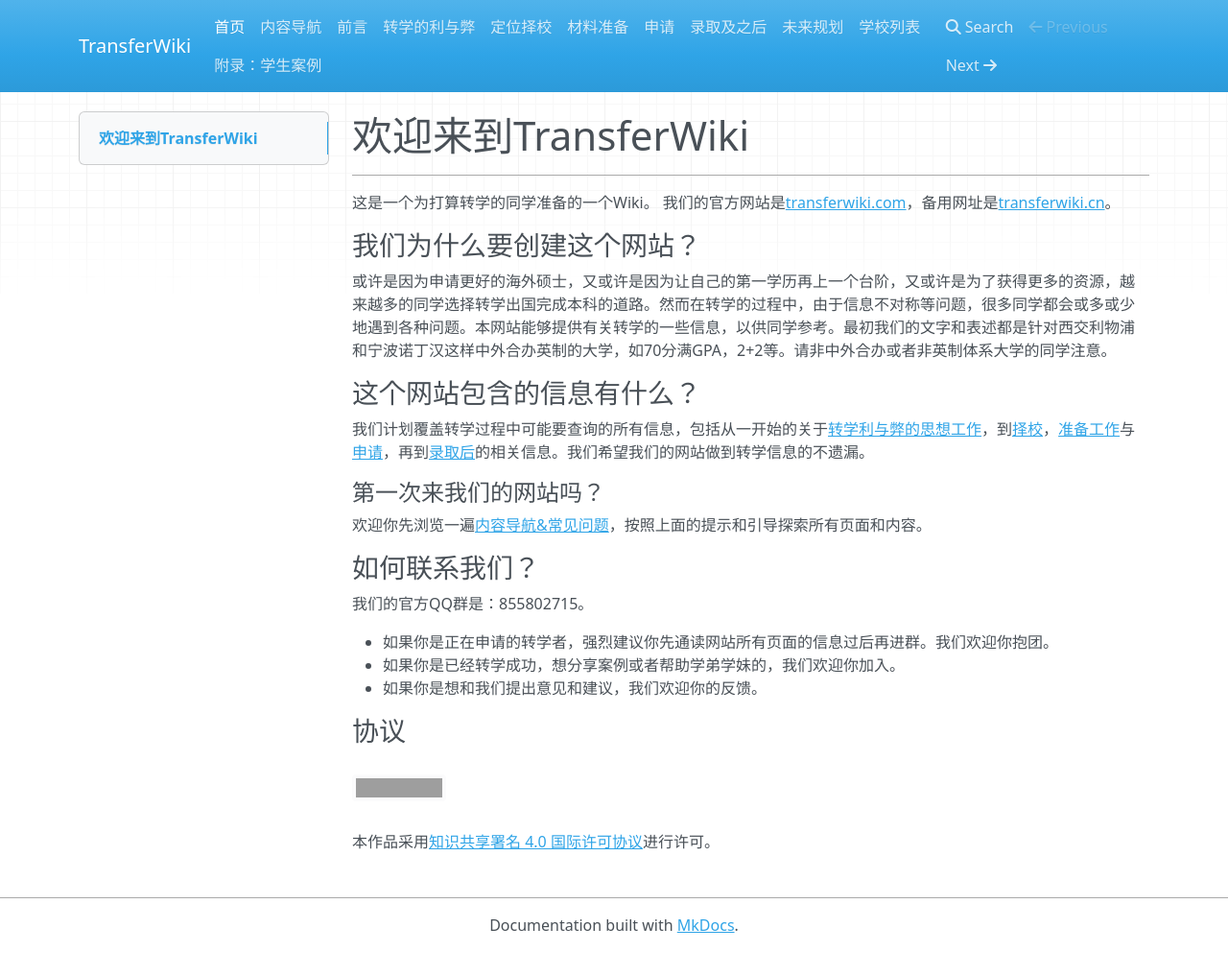
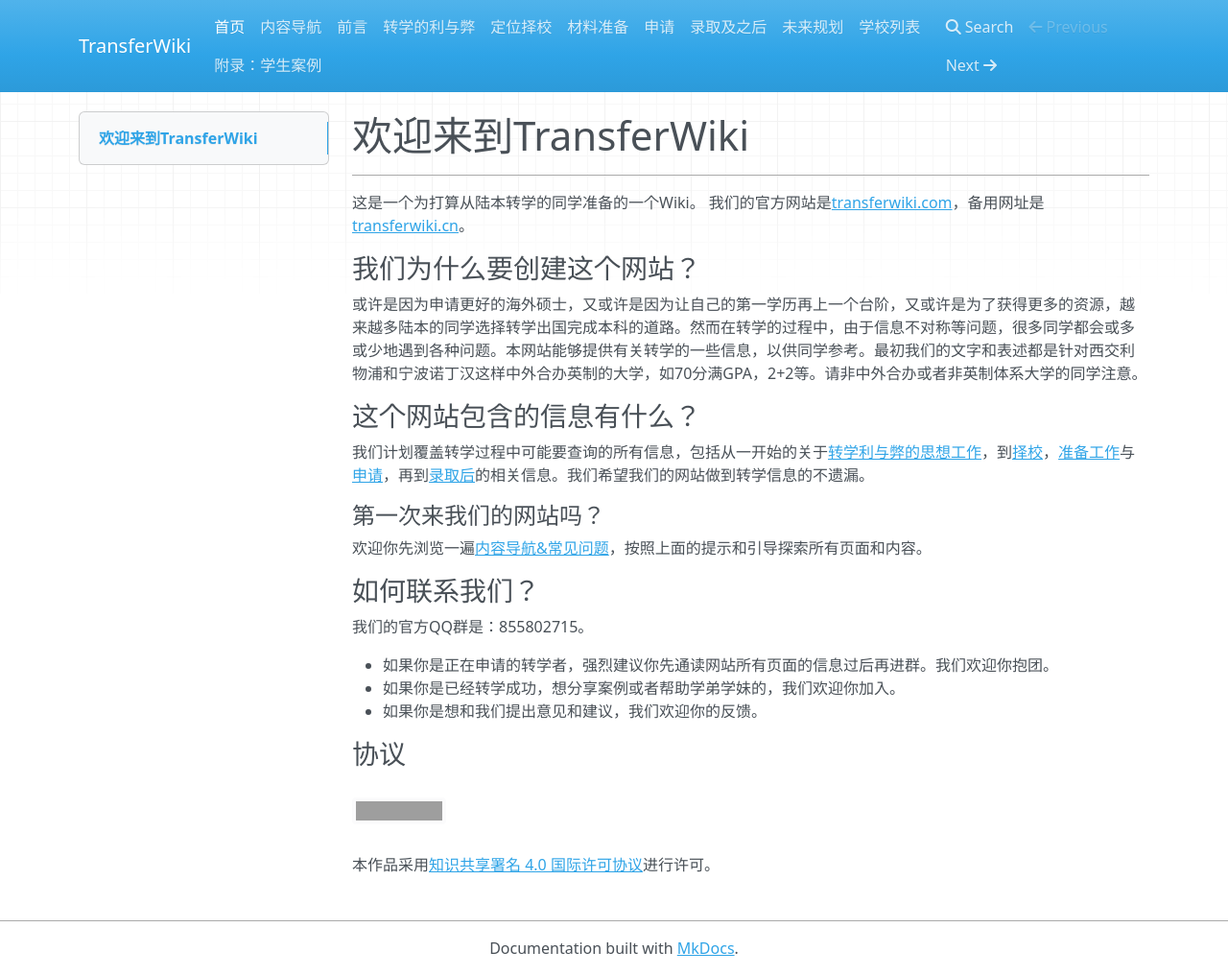
Before and after one commit to SihanXU/TransferWiki, an MkDocs documentation site: the page built from docs/index.md, in a window 1280 px wide and 1016 px high. Shown: the whole window at 96% size. Built offline with MkDocs 1.6.1, drawn with Linux system fonts in a browser that asks for light colours; nearby versions of some CDN libraries; grey boxes are pictures that could not be loaded.

Commit message:
Update index.md

```diff
--- a/docs/index.md
+++ b/docs/index.md
@@ -2,12 +2,12 @@
 
 ***
 
-这是一个为打算转学的同学准备的一个Wiki。
+这是一个为打算从陆本转学的同学准备的一个Wiki。
 我们的官方网站是[transferwiki.com](https://transferwiki.com)，备用网址是[transferwiki.cn](https://transferwiki.cn)。
 
 ### 我们为什么要创建这个网站？
 
-或许是因为申请更好的海外硕士，又或许是因为让自己的第一学历再上一个台阶，又或许是为了获得更多的资源，越来越多的同学选择转学出国完成本科的道路。然而在转学的过程中，由于信息不对称等问题，很多同学都会或多或少地遇到各种问题。本网站能够提供有关转学的一些信息，以供同学参考。最初我们的文字和表述都是针对西交利物浦和宁波诺丁汉这样中外合办英制的大学，如70分满GPA，2+2等。请非中外合办或者非英制体系大学的同学注意。
+或许是因为申请更好的海外硕士，又或许是因为让自己的第一学历再上一个台阶，又或许是为了获得更多的资源，越来越多陆本的同学选择转学出国完成本科的道路。然而在转学的过程中，由于信息不对称等问题，很多同学都会或多或少地遇到各种问题。本网站能够提供有关转学的一些信息，以供同学参考。最初我们的文字和表述都是针对西交利物浦和宁波诺丁汉这样中外合办英制的大学，如70分满GPA，2+2等。请非中外合办或者非英制体系大学的同学注意。
 
 ### 这个网站包含的信息有什么？
 
```
